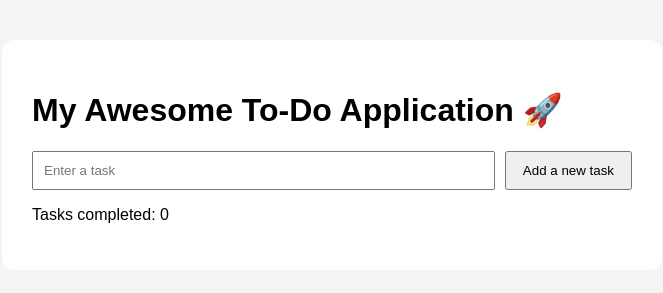
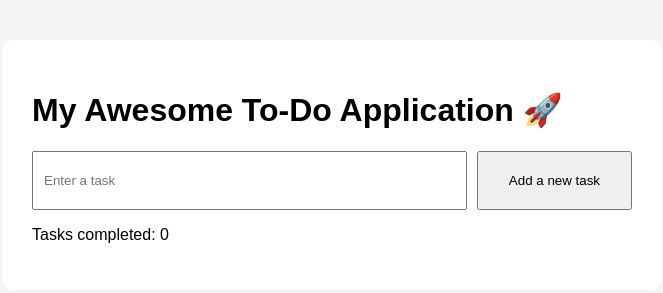
Before and after one commit to Bilinska/git-branching-practice, a plain HTML site: page index.html in a window 1280 px wide. Shown: the whole page, without its empty margins (308-971 px from the left). Drawn offline with Linux system fonts and the light colour scheme.

Commit message:
Change button paddings to the 'b' type

```diff
--- a/style.css
+++ b/style.css
@@ -24,7 +24,7 @@ input {
 }
 
 button {
-  padding: 10px 16px;
+  padding: 20px 30px;
   cursor: pointer;
 }
 
```
